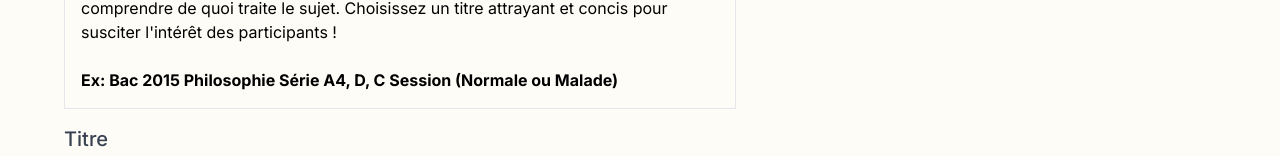
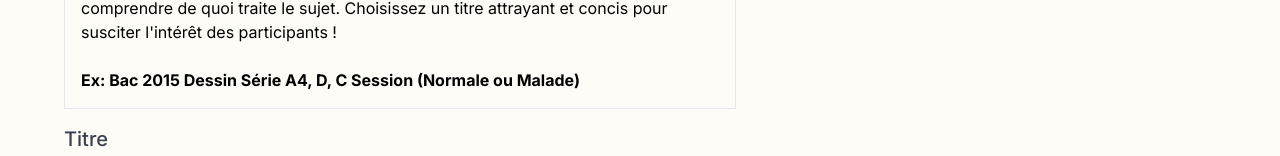
Before and after one commit to YvesleCurseur/miabu, a Next.js app in the folder frontend/: page /create in a window 1280 px wide. Shown: the part 273-429 px from the top of the page. Built offline with nearby package versions, Linux system fonts and the light colour scheme; no server answers.

Commit message:
Fix: word

```diff
--- a/frontend/src/app/create/page.jsx
+++ b/frontend/src/app/create/page.jsx
@@ -127,7 +127,7 @@ const CreateTopic = () => {
             Lors de cette étape, veuillez choisir un titre clair et informatif pour votre sujet, qui sera affiché aux autres utilisateurs. Ce titre aidera les participants potentiels à comprendre de quoi traite le sujet. Choisissez un titre attrayant et concis pour susciter l'intérêt des participants !
             <br/>
             <br/>
-            <strong>Ex: Bac 2015 Philosophie Série A4, D, C Session (Normale ou Malade)</strong>
+            <strong>Ex: Bac 2015 Dessin Série A4, D, C Session (Normale ou Malade)</strong>
         </p>
 
         <InputField
--- a/frontend/src/components/Feed.jsx
+++ b/frontend/src/components/Feed.jsx
@@ -105,7 +105,7 @@ const Feed = () => {
   return (
     <>
       <br/>
-      <p className="text-center text-xm text-gray-600">Exemple de recherche: "Bac 2015 Philosophie Série A4, D, C Session Normale"</p>
+      <p className="text-center text-xm text-gray-600">Exemple de recherche: "Bac 2015 Dessin Série A4, D, C Session Normale"</p>
       <SearchBar onSearch={handleSearch} />
       {isLoading ? (
         <div className="mt-10">
```
